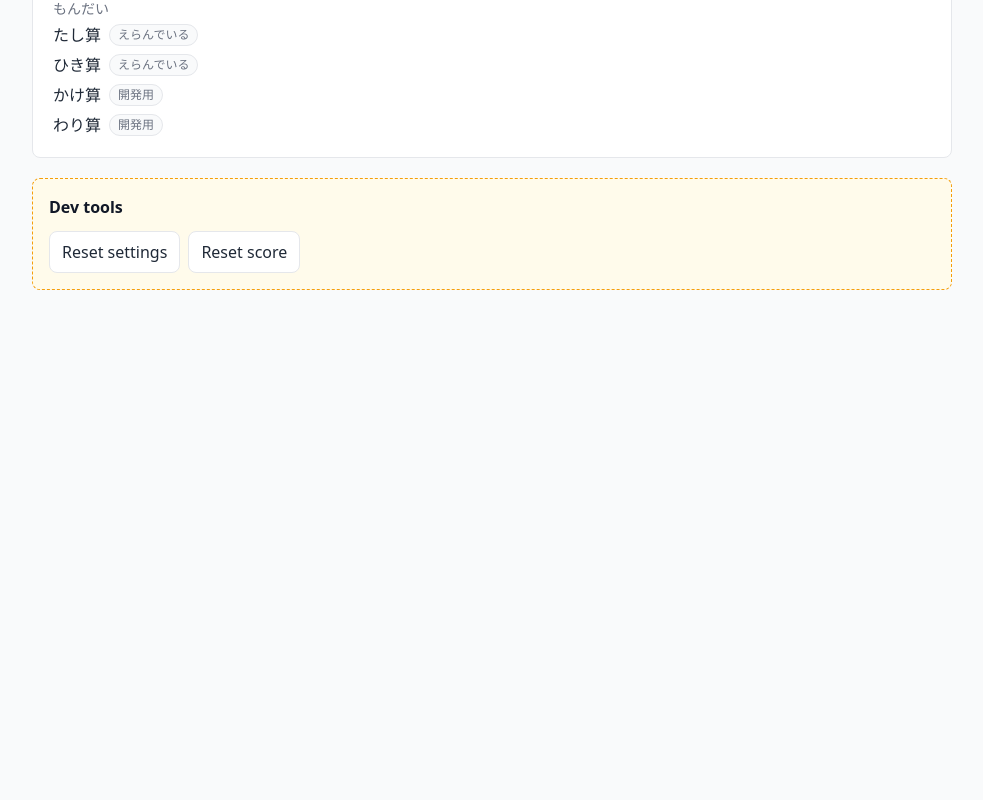
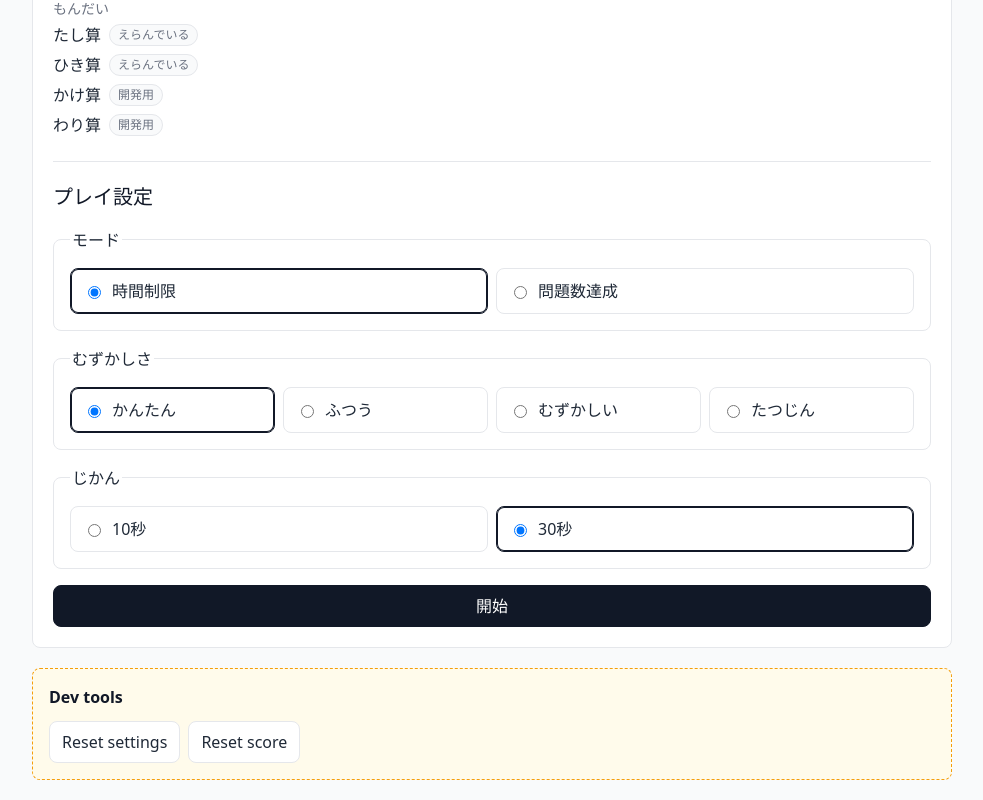
Before and after one commit to FreeManJson/calc-drill, a React (Vite) app: page / in a window 1280 px wide. Shown: the part 455-1255 px from the top of the page, without its empty margins (148-1131 px from the left). Before the commit the page ends 800 px from the top, so only its background shows below. Built offline with nearby package versions, Linux system fonts and the light colour scheme.

Commit message:
2026/06/28:PlayStart-001A: プレイ開始設定パネルを追加

```diff
--- a/src/App.css
+++ b/src/App.css
@@ -175,6 +175,40 @@
 
 .settings-summary dd {
   margin: 0;
+}
+
+.play-start-panel {
+  border-top: 1px solid var(--border);
+  display: grid;
+  gap: 16px;
+  margin-top: 24px;
+  padding-top: 20px;
+}
+
+.play-start-panel h2 {
+  color: var(--text-heading);
+  font-size: 20px;
+  margin: 0;
+}
+
+.choice-grid {
+  display: grid;
+  gap: 8px;
+  grid-template-columns: repeat(auto-fit, minmax(132px, 1fr));
+}
+
+.choice-card {
+  background: var(--control-bg);
+  border: 1px solid var(--control-border);
+  border-radius: 8px;
+  color: var(--control-text);
+  min-height: 44px;
+  padding: 10px 12px;
+}
+
+.choice-card:has(input:checked) {
+  border-color: var(--text-heading);
+  box-shadow: inset 0 0 0 1px var(--text-heading);
 }
 
 .operation-summary {
--- a/src/App.tsx
+++ b/src/App.tsx
@@ -53,6 +53,9 @@ function renderPage(
   onSettingsChange: (settings: DrillSettings) => void,
   scoreSummary: ScoreSummary,
   onPlayComplete: (result: PlayResult) => void,
+  onStartPlay: () => void,
+  playStartSignal: number,
+  onPlayStartSignalConsumed: () => void,
 ) {
   switch (route) {
     case ROUTES.settings:
@@ -68,6 +71,8 @@ function renderPage(
         <PlayPage
           messages={t}
           onComplete={onPlayComplete}
+          onStartSignalConsumed={onPlayStartSignalConsumed}
+          startSignal={playStartSignal}
           settings={settings}
         />
       )
@@ -85,6 +90,8 @@ function renderPage(
       return (
         <TopPage
           messages={t}
+          onSettingsChange={onSettingsChange}
+          onStartPlay={onStartPlay}
           scoreSummary={scoreSummary}
           settings={settings}
         />
@@ -95,6 +102,7 @@ function renderPage(
 function App() {
   const [currentRoute, setCurrentRoute] = useState<AppRoute>(getCurrentRoute)
   const [settings, setSettings] = useState<DrillSettings>(loadSettings)
+  const [playStartSignal, setPlayStartSignal] = useState(0)
   const [scoreSummary, setScoreSummary] =
     useState<ScoreSummary>(loadScoreSummary)
   const t = getMessages(settings.language)
@@ -150,6 +158,11 @@ function App() {
     navigateTo(ROUTES.result)
   }
 
+  const handleStartPlay = () => {
+    setPlayStartSignal((currentSignal) => currentSignal + 1)
+    navigateTo(ROUTES.play)
+  }
+
   const handleResetSettings = () => {
     setSettings(DEFAULT_SETTINGS)
     saveSettings(DEFAULT_SETTINGS)
@@ -175,6 +188,9 @@ function App() {
         setSettings,
         scoreSummary,
         handlePlayComplete,
+        handleStartPlay,
+        playStartSignal,
+        () => setPlayStartSignal(0),
       )}
       {import.meta.env.DEV && (
         <DevTools
--- a/src/i18n/messages.ts
+++ b/src/i18n/messages.ts
@@ -28,6 +28,8 @@ export type AppMessages = {
     title: string
     description: (seconds: number) => string
     questionGoalDescription: (count: number) => string
+    playSettings: string
+    start: string
     mode: string
     timeLimit: string
     targetQuestionCount: string
@@ -188,6 +190,8 @@ export const messages = {
       description: (seconds) => `${seconds}秒で、けいさんにチャレンジしよう。`,
       questionGoalDescription: (count) =>
         `${count}問クリアをめざして、けいさんにチャレンジしよう。`,
+      playSettings: 'プレイ設定',
+      start: '開始',
       mode: 'モード',
       timeLimit: 'じかん',
       targetQuestionCount: '問題数',
@@ -346,6 +350,8 @@ export const messages = {
         `Practice quick arithmetic in a ${seconds}-second drill.`,
       questionGoalDescription: (count) =>
         `Practice quick arithmetic until you clear ${count} questions.`,
+      playSettings: 'Play Settings',
+      start: 'Start',
       mode: 'Mode',
       timeLimit: 'Time limit',
       targetQuestionCount: 'Questions',
--- a/src/pages/TopPage.tsx
+++ b/src/pages/TopPage.tsx
@@ -4,14 +4,31 @@ import {
 } from '../constants/operations'
 import type { AppMessages } from '../i18n/messages'
 import { getScoreCategorySummary } from '../services/scoreStorage'
-import { OPERATION_TYPES } from '../types/drill'
-import type { DrillSettings, ScoreSummary } from '../types/drill'
+import {
+  DIFFICULTIES,
+  GAME_MODES,
+  OPERATION_TYPES,
+  QUESTION_GOAL_TIME_LIMIT_SECONDS,
+  TARGET_QUESTION_COUNTS,
+} from '../types/drill'
+import type {
+  Difficulty,
+  DrillSettings,
+  GameMode,
+  QuestionGoalTimeLimitSeconds,
+  ScoreSummary,
+  TargetQuestionCount,
+} from '../types/drill'
 
 type TopPageProps = {
   messages: AppMessages
+  onSettingsChange: (settings: DrillSettings) => void
+  onStartPlay: () => void
   scoreSummary: ScoreSummary
   settings: DrillSettings
 }
+
+const TIME_LIMIT_COURSE_SECONDS = [10, 30] as const
 
 function formatCurrentBest(settings: DrillSettings, scoreSummary: ScoreSummary, t: AppMessages) {
   const currentCategory = getScoreCategorySummary(scoreSummary, settings)
@@ -27,8 +44,11 @@ function formatCurrentBest(settings: DrillSettings, scoreSummary: ScoreSummary,
     : String(currentCategory.bestCorrectCount)
 }
 
-function formatQuestionGoalTimeLimit(settings: DrillSettings, t: AppMessages) {
-  switch (settings.questionGoalTimeLimitSeconds ?? 0) {
+function formatQuestionGoalTimeLimit(
+  questionGoalTimeLimitSeconds: QuestionGoalTimeLimitSeconds,
+  t: AppMessages,
+) {
+  switch (questionGoalTimeLimitSeconds) {
     case 0:
       return t.settings.questionGoalNoTimeLimit
     case 60:
@@ -40,7 +60,51 @@ function formatQuestionGoalTimeLimit(settings: DrillSettings, t: AppMessages) {
   }
 }
 
-export function TopPage({ messages: t, scoreSummary, settings }: TopPageProps) {
+function getTimeLimitOptions(settings: DrillSettings) {
+  const options = [...TIME_LIMIT_COURSE_SECONDS]
+
+  if (!options.includes(settings.timeLimitSeconds as 10 | 30)) {
+    return [...options, settings.timeLimitSeconds].sort((left, right) => left - right)
+  }
+
+  return options
+}
+
+export function TopPage({
+  messages: t,
+  onSettingsChange,
+  onStartPlay,
+  scoreSummary,
+  settings,
+}: TopPageProps) {
+  const updateSettings = (nextSettings: Partial<DrillSettings>) => {
+    onSettingsChange({ ...settings, ...nextSettings })
+  }
+
+  const handleModeChange = (mode: GameMode) => {
+    updateSettings({ mode })
+  }
+
+  const handleDifficultyChange = (difficulty: Difficulty) => {
+    updateSettings({ difficulty })
+  }
+
+  const handleTimeLimitChange = (timeLimitSeconds: number) => {
+    updateSettings({ timeLimitSeconds })
+  }
+
+  const handleTargetQuestionCountChange = (
+    targetQuestionCount: TargetQuestionCount,
+  ) => {
+    updateSettings({ targetQuestionCount })
+  }
+
+  const handleQuestionGoalTimeLimitChange = (
+    questionGoalTimeLimitSeconds: QuestionGoalTimeLimitSeconds,
+  ) => {
+    updateSettings({ questionGoalTimeLimitSeconds })
+  }
+
   return (
     <section className="page">
       <h1>{t.top.title}</h1>
@@ -59,7 +123,10 @@ export function TopPage({ messages: t, scoreSummary, settings }: TopPageProps) {
           <dd>
             {settings.mode === 'timeLimit'
               ? t.common.formatSeconds(settings.timeLimitSeconds)
-              : formatQuestionGoalTimeLimit(settings, t)}
+              : formatQuestionGoalTimeLimit(
+                  settings.questionGoalTimeLimitSeconds ?? 0,
+                  t,
+                )}
           </dd>
         </div>
         {settings.mode === 'questionGoal' && (
@@ -105,6 +172,134 @@ export function TopPage({ messages: t, scoreSummary, settings }: TopPageProps) {
           </dd>
         </div>
       </dl>
+
+      <section className="play-start-panel" aria-labelledby="play-start-title">
+        <h2 id="play-start-title">{t.top.playSettings}</h2>
+
+        <fieldset className="field-group">
+          <legend>{t.top.mode}</legend>
+          <div className="choice-grid">
+            {GAME_MODES.map((mode) => (
+              <label className="check-field choice-card" key={mode}>
+                <input
+                  checked={settings.mode === mode}
+                  name="topMode"
+                  onChange={() => handleModeChange(mode)}
+                  type="radio"
+                  value={mode}
+                />
+                <span>{t.gameModeLabels[mode]}</span>
+              </label>
+            ))}
+          </div>
+        </fieldset>
+
+        <fieldset className="field-group">
+          <legend>{t.top.difficulty}</legend>
+          <div className="choice-grid">
+            {DIFFICULTIES.map((difficulty) => (
+              <label className="check-field choice-card" key={difficulty}>
+                <input
+                  checked={settings.difficulty === difficulty}
+                  name="topDifficulty"
+                  onChange={() => handleDifficultyChange(difficulty)}
+                  type="radio"
+                  value={difficulty}
+                />
+                <span>{t.difficultyLabels[difficulty]}</span>
+              </label>
+            ))}
+          </div>
+        </fieldset>
+
+        {settings.mode === 'timeLimit' ? (
+          <fieldset className="field-group">
+            <legend>{t.top.timeLimit}</legend>
+            <div className="choice-grid">
+              {getTimeLimitOptions(settings).map((timeLimitSeconds) => (
+                <label className="check-field choice-card" key={timeLimitSeconds}>
+                  <input
+                    checked={settings.timeLimitSeconds === timeLimitSeconds}
+                    name="topTimeLimitSeconds"
+                    onChange={() => handleTimeLimitChange(timeLimitSeconds)}
+                    type="radio"
+                    value={timeLimitSeconds}
+                  />
+                  <span>{t.common.formatSeconds(timeLimitSeconds)}</span>
+                </label>
+              ))}
+            </div>
+          </fieldset>
+        ) : (
+          <>
+            <fieldset className="field-group">
+              <legend>{t.top.targetQuestionCount}</legend>
+              <div className="choice-grid">
+                {TARGET_QUESTION_COUNTS.map((targetQuestionCount) => (
+                  <label
+                    className="check-field choice-card"
+                    key={targetQuestionCount}
+                  >
+                    <input
+                      checked={
+                        settings.targetQuestionCount === targetQuestionCount
+                      }
+                      name="topTargetQuestionCount"
+                      onChange={() =>
+                        handleTargetQuestionCountChange(targetQuestionCount)
+                      }
+                      type="radio"
+                      value={targetQuestionCount}
+                    />
+                    <span>
+                      {t.settings.fixedTargetQuestionCount(targetQuestionCount)}
+                    </span>
+                  </label>
+                ))}
+              </div>
+            </fieldset>
+
+            <fieldset className="field-group">
+              <legend>{t.settings.questionGoalTimeLimit}</legend>
+              <div className="choice-grid">
+                {QUESTION_GOAL_TIME_LIMIT_SECONDS.map(
+                  (questionGoalTimeLimitSeconds) => (
+                    <label
+                      className="check-field choice-card"
+                      key={questionGoalTimeLimitSeconds}
+                    >
+                      <input
+                        checked={
+                          (settings.questionGoalTimeLimitSeconds ?? 0) ===
+                          questionGoalTimeLimitSeconds
+                        }
+                        name="topQuestionGoalTimeLimitSeconds"
+                        onChange={() =>
+                          handleQuestionGoalTimeLimitChange(
+                            questionGoalTimeLimitSeconds,
+                          )
+                        }
+                        type="radio"
+                        value={questionGoalTimeLimitSeconds}
+                      />
+                      <span>
+                        {formatQuestionGoalTimeLimit(
+                          questionGoalTimeLimitSeconds,
+                          t,
+                        )}
+                      </span>
+                    </label>
+                  ),
+                )}
+              </div>
+            </fieldset>
+          </>
+        )}
+
+        <button className="primary-button" onClick={onStartPlay} type="button">
+          {t.top.start}
+        </button>
+      </section>
     </section>
   )
 }
```
Also changed, not shown: src/pages/PlayPage.tsx (+19 -1 lines), tags/playstart-001a-start-settings-panel.txt (added), 1 other file (tests, documents, lock files or other folders).
